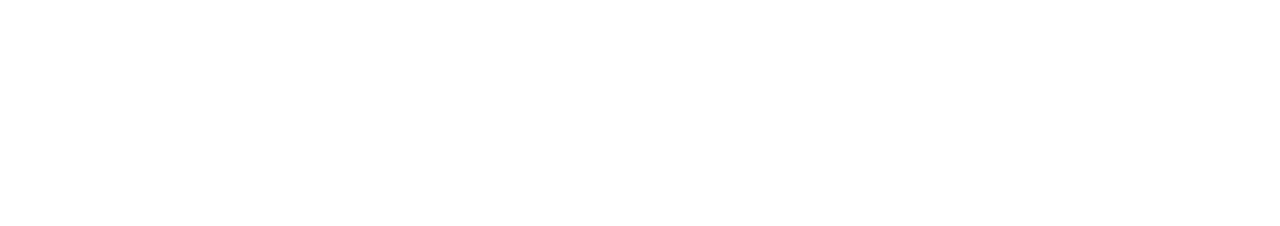
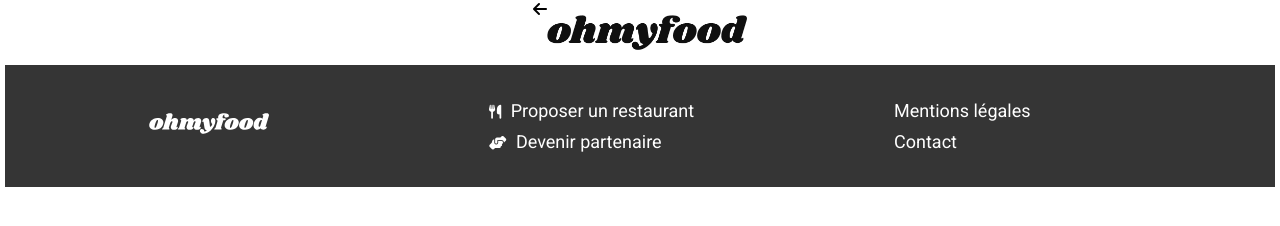
Before and after one commit to Nicolas9118/Projet_3, a website: page Pages/menuDelice.html in a window 1280 px wide. Drawn offline with nearby package versions, Linux system fonts and the light colour scheme; files that its build step writes are made by us from their sources; a web font is replaced by a local one.

Commit message:
Ajout du Header et footer sur toutes les pages menu

```diff
--- a/Pages/menuDelice.html
+++ b/Pages/menuDelice.html
@@ -6,7 +6,7 @@
         <meta charset="UTF-8">
         <meta name="viewport" content="width=device-width, initial-scale=1.0">
 
-        <link rel="stylesheet" type="text/css" href="sass/main.css">
+        <link rel="stylesheet" type="text/css" href="../Sass/main.css">
 
 
         <script src="https://kit.fontawesome.com/99eb7627c0.js" crossorigin="anonymous"></script>
@@ -17,7 +17,46 @@
     </head>
 
     <body>
+        <header>
+            <a href="../homepage.html" class="header__return">
+                <i class="fa-solid fa-arrow-left"></i>
+            </a>
 
+            <img src="../Images/logo/ohmyfood.png" alt="Image du Logo">
+        </header>
+
+        <footer>
+
+            <img src="../Images/logo/ohmyfood@2x.svg" alt="Image du Logo">
+
+            <nav class="contact">
+                <ul class="list">
+                    <li class="list__puce">
+                        <a class="list__link" href="#">
+                            <i class="fa-solid fa-utensils"></i>
+                            Proposer un restaurant
+                        </a>
+                    </li>
+
+                    <li class="list__puce">
+                        <a class="list__link" href="#">
+                            <i class="fa-solid fa-handshake-angle"></i>
+                            Devenir partenaire
+                        </a>
+                    </li>
+                </ul>
+
+                <ul class="list">
+                    <li class="list__puce">
+                        <a class="list__link" href="#"> Mentions légales </a>
+                    </li>
+
+                    <li class="list__puce">
+                        <a class="list__link" href="#"> Contact </a>
+                    </li>
+                </ul>
+            </nav>
+        </footer>
     </body>
 
 </html>
--- a/Sass/Utils/_Mixins.scss
+++ b/Sass/Utils/_Mixins.scss
@@ -1,5 +1,5 @@
 @mixin fadein {
-    animation: fadein 10s linear;
+    animation: fadein 4s linear;
     animation-fill-mode: forwards;
 
     @keyframes fadein {
@@ -28,7 +28,7 @@
     align-items: center;
 
 
-    animation: fadeout 10s linear;
+    animation: fadeout 4s linear;
     animation-fill-mode: forwards;
 
     @keyframes fadeout {
```
Also changed, not shown: Pages/menuEnchante.html (+40 -1 lines), Pages/menuFrancais.html (+40 -1 lines), Pages/menuPalette.html (+40 -1 lines), homepage.html (+4 -4 lines), Sass/main.css, 1 other file.
